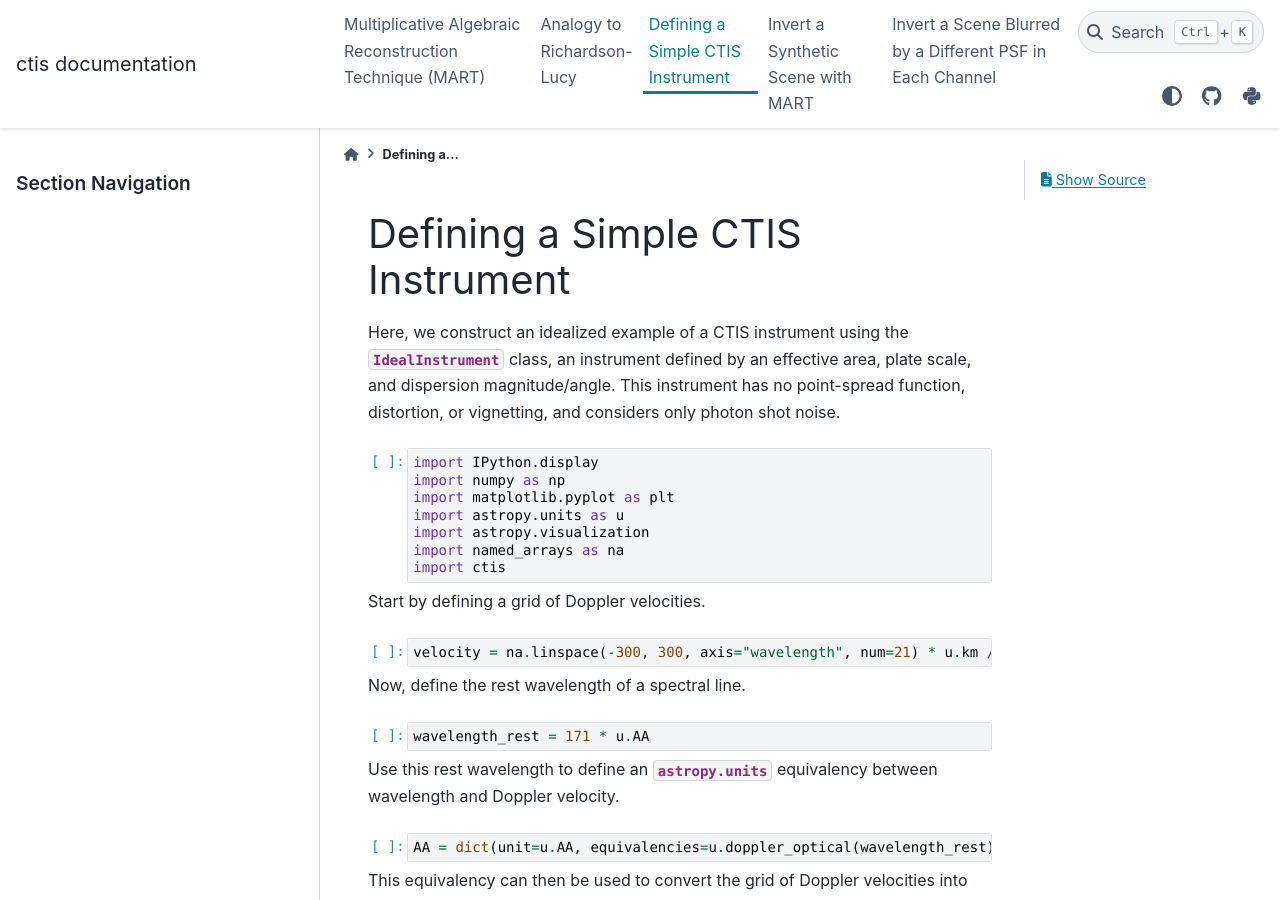
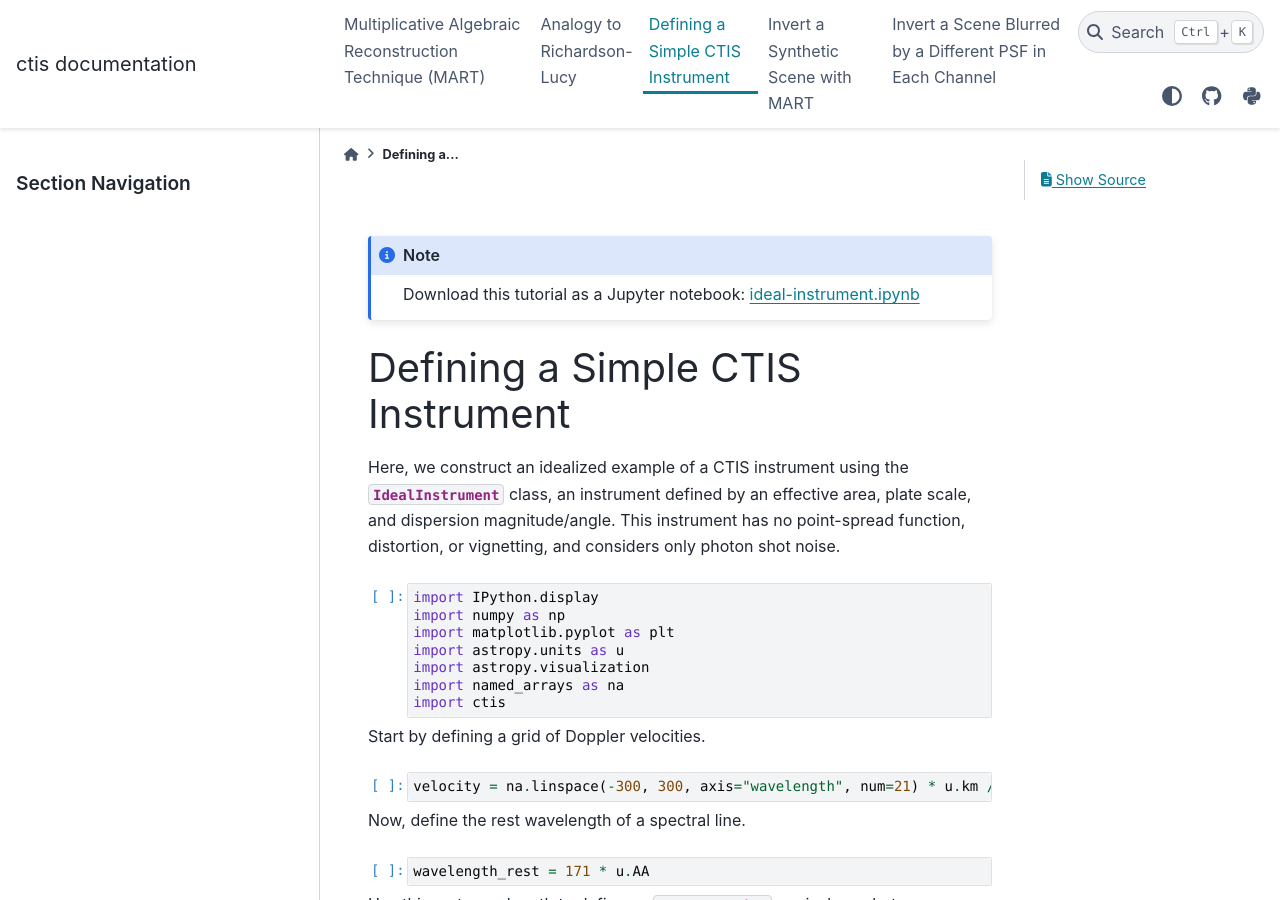
Before and after one commit to sun-data/ctis, a Sphinx documentation site: the page built from docs/tutorials/ideal-instrument.ipynb, in a window 1280 px wide and 900 px high. Built offline with Sphinx 7.4.7 and the PyData theme 0.15.4, drawn with Linux system fonts in a browser that asks for light colours; the version number could not be read and is left out; part of the change alters nothing that is shown.

Commit message:
Add a link to download each tutorial notebook (#39)
Each tutorial page now starts with a note linking to the executed copy of
its notebook, which nbsphinx already puts in the build next to the page.


Claude-Session: https://claude.ai/code/session_01StcJvWKqshZMM3N7R8rnZ7

Co-authored-by: Claude Opus 5.5 <noreply@anthropic.com>

```diff
--- a/docs/conf.py
+++ b/docs/conf.py
@@ -49,6 +49,23 @@ autosummary_imported_members = True
 autosummary_ignore_module_all = False
 
 autodoc_typehints = "description"
+
+# Put a link to download the notebook at the top of each tutorial page.
+# nbsphinx copies each notebook, with the outputs from executing it,
+# into the build next to its page, so the link is relative to the page.
+# The link is raw HTML because nbsphinx turns a reST link to a notebook into
+# a link to that notebook's page.
+nbsphinx_prolog = r"""
+{% set notebook = env.docname.split('/')[-1] + '.ipynb' %}
+
+.. note::
+
+    Download this tutorial as a Jupyter notebook: |notebook|
+
+.. |notebook| raw:: html
+
+    <a href="{{ notebook|e }}" download>{{ notebook|e }}</a>
+"""
 
 graphviz_output_format = 'png'
 inheritance_graph_attrs = dict(rankdir='TB')
```
